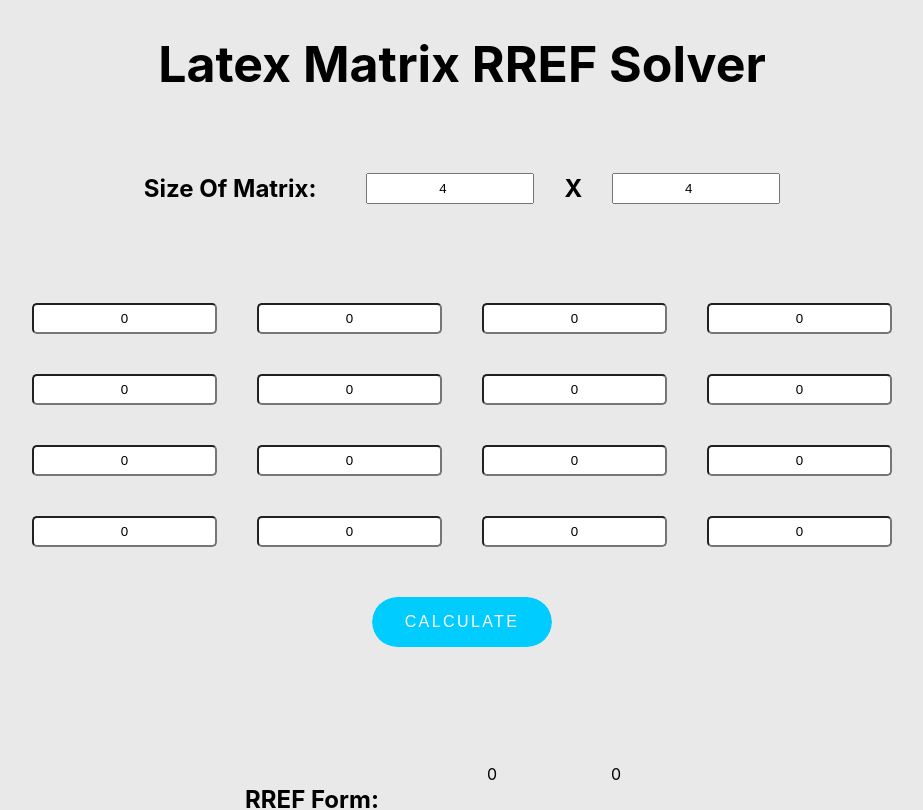
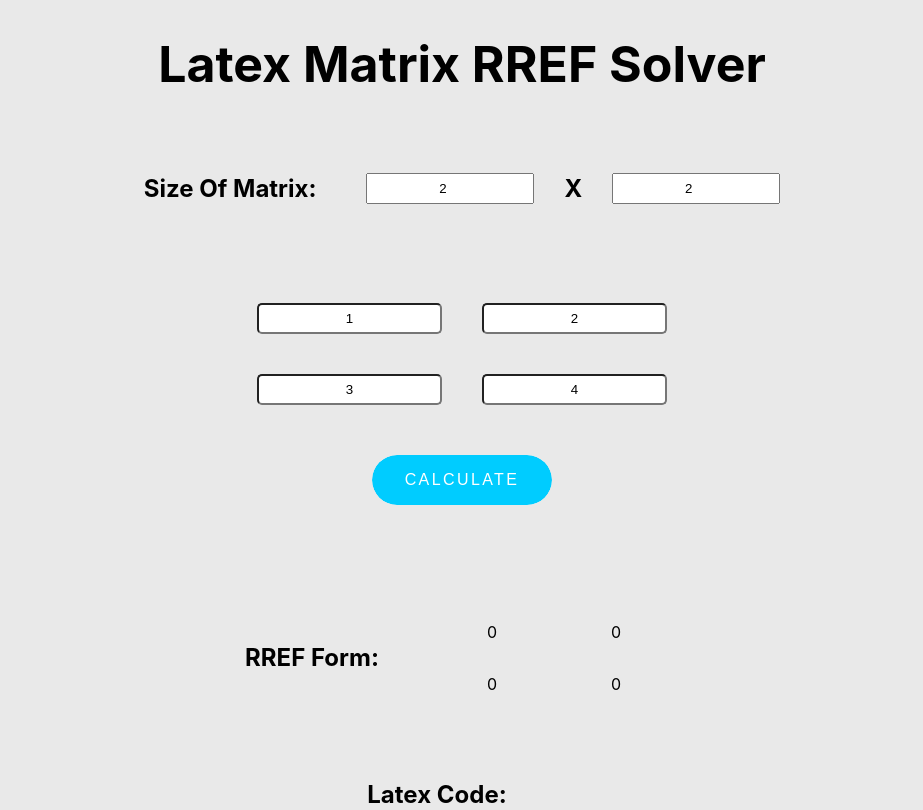
Before and after one commit to Ket93/Latex-Matrix-Solver, a React (Create React App) app in the folder latex-matrix-solver/: page / in a window 1280 px wide. Shown: the top 810 px of the page, without its empty margins (178-1101 px from the left). Built offline with nearby package versions, Linux system fonts and the light colour scheme.

Commit message:
default values now use states

```diff
--- a/latex-matrix-solver/src/components/matrix/matrix.js
+++ b/latex-matrix-solver/src/components/matrix/matrix.js
@@ -17,10 +17,18 @@ function MatrixInput(props) {
   //  grid of input boxes depending on row and column prop,
   //  submit button that calls setMatrix with whatever in inputted into the input boxes
 
-  // matrixInputGrid[row][col]
+  // initialize empty matrix of row x col size
+  //  matrixInputGrid[row][col]
   let matrixInputGrid = new Array(props.row);
   for (let i = 0; i < props.row; i++) {
     matrixInputGrid[i] = new Array(props.col).fill(0);
+  }
+
+  // set matrixInputGrid to the initial values
+  for (let i = 0; i < props.row; i++) {
+    for (let j = 0; j < props.col; j++) {
+      matrixInputGrid[i][j] = props.matrix[i][j];
+    }
   }
 
   // row x col 2d array with all zeros for now as default value
@@ -58,7 +66,7 @@ function MatrixInput(props) {
                     className="matrixInput"
                     key={indexRow + " " + indexColumn}
                     type="text"
-                    defaultValue={0}
+                    defaultValue={item}
                     name={indexRow + "," + indexColumn}
                   />
                 );
--- a/latex-matrix-solver/src/components/matrix/matrixparent.js
+++ b/latex-matrix-solver/src/components/matrix/matrixparent.js
@@ -8,17 +8,17 @@ function MatrixParent() {
 
   // row is an INT
   // setRow is a function to modify this state
-  const [row, setRow] = useState(4);
+  const [row, setRow] = useState(2);
 
   // col is an INT
   // setRow is a function to modify this state
-  const [col, setCol] = useState(4);
+  const [col, setCol] = useState(2);
 
   // matrix is a 2D array (square)
   // setMatrix is a function that modifies this state
   const [matrix, setMatrix] = useState([
-    [0, 0],
-    [0, 0],
+    [1, 2],
+    [3, 4],
   ]);
 
   // REFMatrix is a 2d array
```
